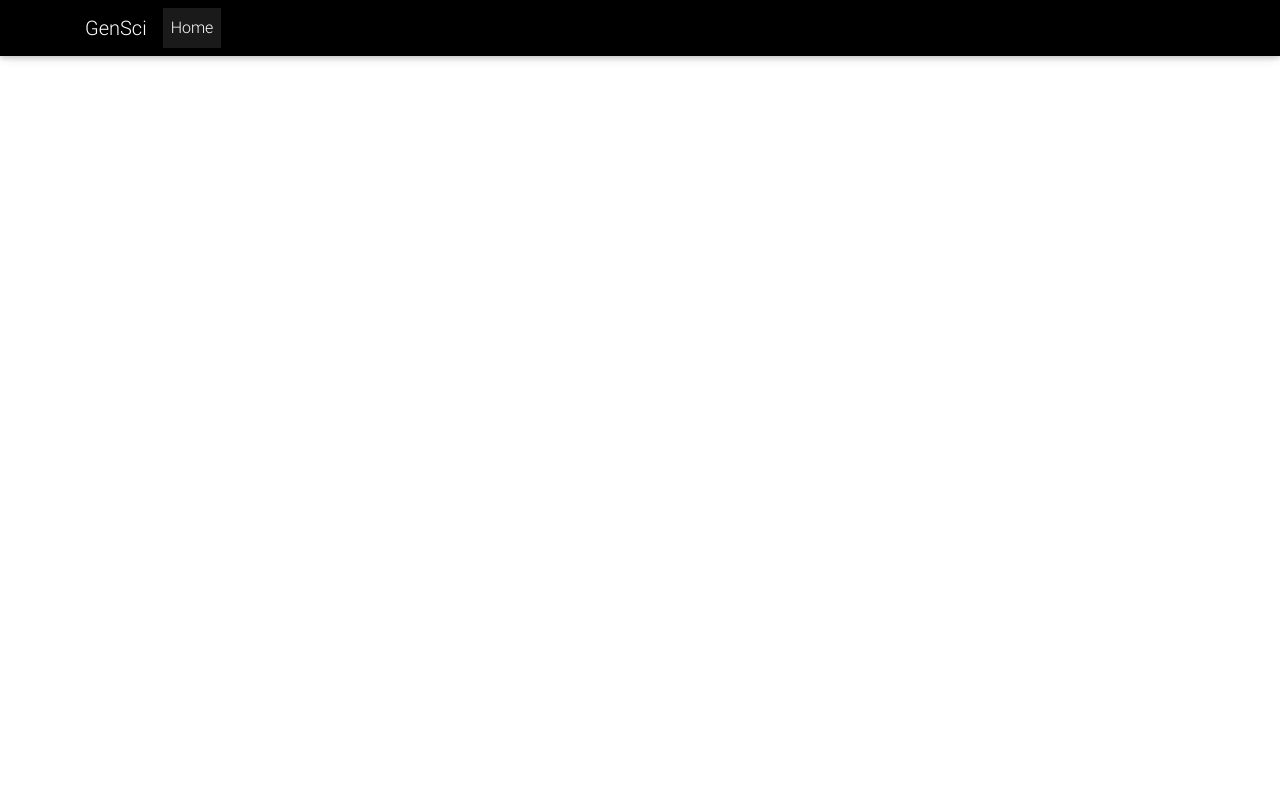
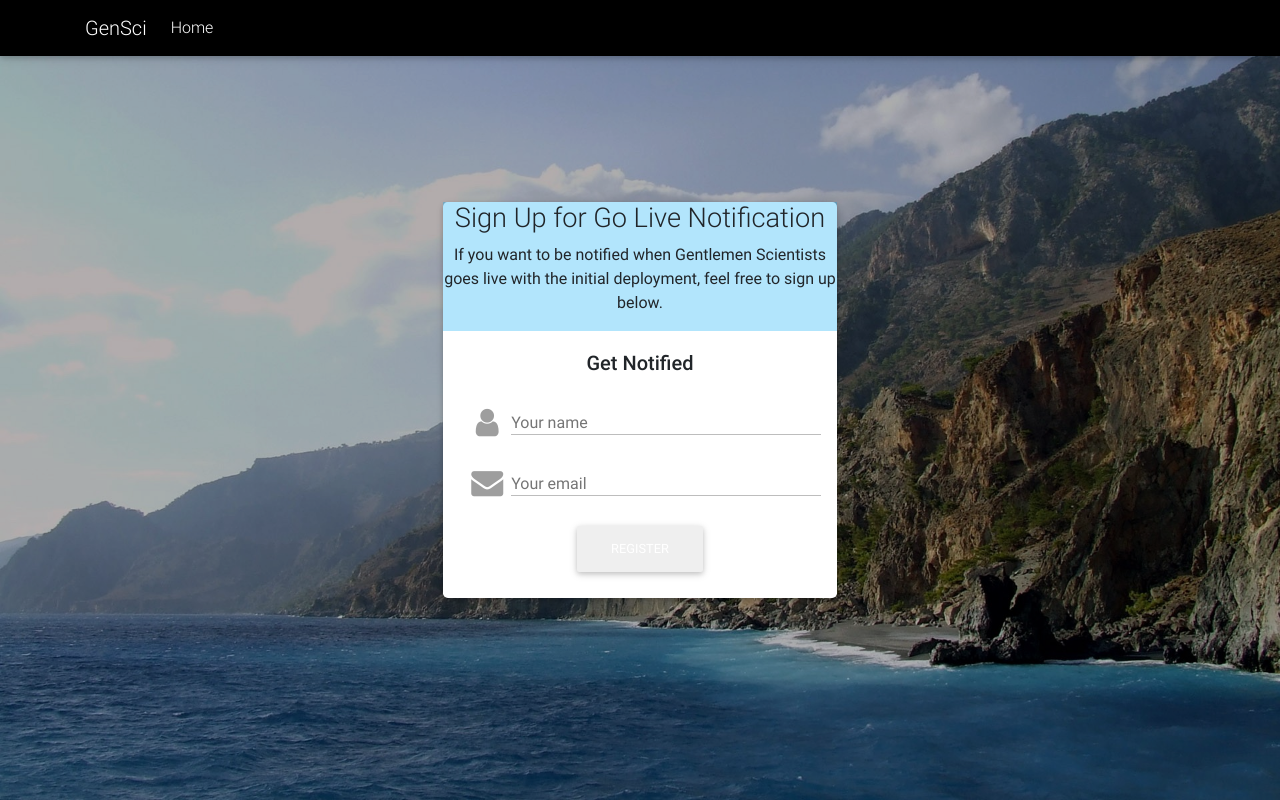
Before and after one commit to GenSci/GenSci, a Django app: page /reg-form/ in a window 1280 px wide. Run offline with Django 3.2, Linux system fonts and the light colour scheme; some libraries are stand-ins or nearby versions.

Commit message:
Improved registration form design

```diff
--- a/web/registration/templates/registration/reg_form.html
+++ b/web/registration/templates/registration/reg_form.html
@@ -4,6 +4,28 @@
 <!-- Additional Styling Elements -->
 {% block more_style %}
     <!-- Add More Style Here -->
+    <style media="screen">
+    html,
+    body,
+    header,
+    #intro {
+        height: 100%;
+    }
+
+
+
+    #intro {
+        background: url("{% static 'images/rocky_coast.jpg' %}")no-repeat center center fixed;
+        -webkit-background-size: cover;
+        -moz-background-size: cover;
+        -o-background-size: cover;
+        background-size: cover;
+    }
+    /* Adding some padding to offset the top of the window from the navbar */
+    .nav-pad {
+        padding-top: 3.5em;
+    }
+    </style>
 {% endblock %}
 
 {% block content %}
@@ -26,22 +48,32 @@
 
                <!-- Links -->
                <ul class="navbar-nav mr-auto">
-                   <li class="nav-item active">
+                   <li class="nav-item">
                        <a class="nav-link" href="/">Home <span class="sr-only"></span></a>
                    </li>
                </ul>
+           </div>
        </div>
     </nav>
     <!-- /Navbar -->
     <!-- Mask for page -->
     <div  id="intro" class="view hm-black-light">
+
         <div class="container-fluid full-bg-img d-flex align-items-center justify-content-center">
-            <div class="row d-flex justify-content-center">
-                <div class="col-md-10 text-center">
-                    <h3>Sign Up for Go Live Notification</h3>
-                    <hr class="my-5">
+            <div class="row d-flex justify-content-center ">
+                <div class="col-md-6 text-center">
+                    <!-- Registration Form  Cascading Card -->
+                    <div class="card">
+
+                        <!-- Card Image -->
+                        <div class="view rgba-blue-light">
+                            <h3  class="h3-responsive">Sign Up for Go Live Notification</h3>
                             <p>If you want to be notified when Gentlemen Scientists goes live with the initial deployment, feel free to sign up below. </p>
-                    <div class="card">
+                        </div>
+                    <!-- /Card Image -->
+
+                    <!-- Card Content -->
+                        <div class="card-body text-center">
                             <form class="" action="" method="post">
                                 {% csrf_token %}
                                 <p class="h5 text-center mb-4">{{form.title}}</p>
@@ -60,10 +92,14 @@
                                 </div>
                             </form>
                         </div>
+                        <!-- /Card Content -->
+                    </div>
+                    <!-- /Card -->
                 </div>
             </div>
         </div>
     </div>
+    <!-- /Mask -->
 </header>
 
 <main>
```
Also changed, not shown: web/registration/templates/registration/register.html (+6 -2 lines), web/GenSci/static/images/ocean_arches.jpg (added), web/GenSci/static/images/rocky_coast.jpg (added). Lines whose indentation alone changed are shown as unchanged.
